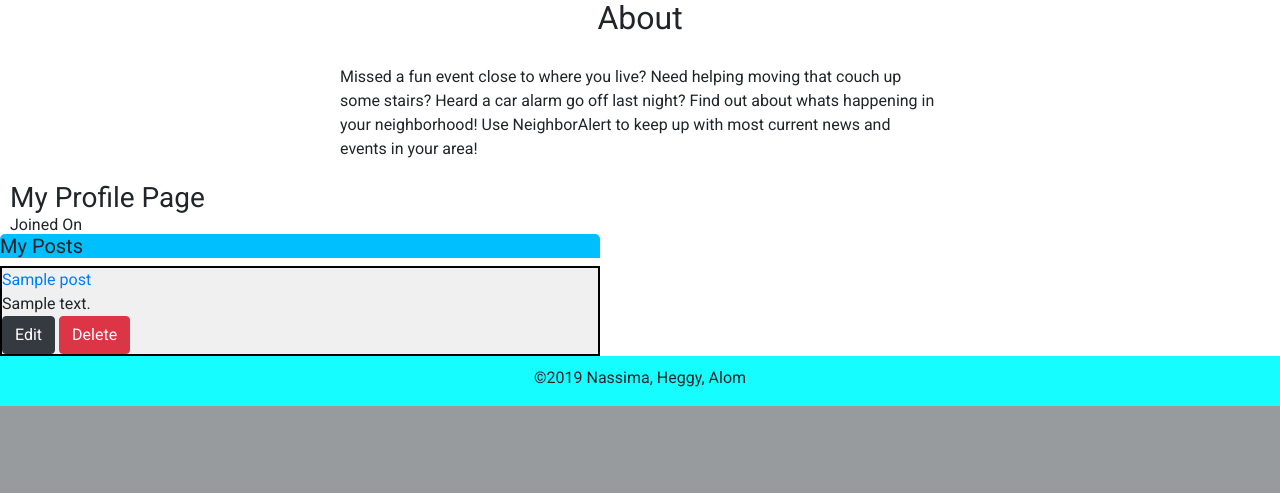
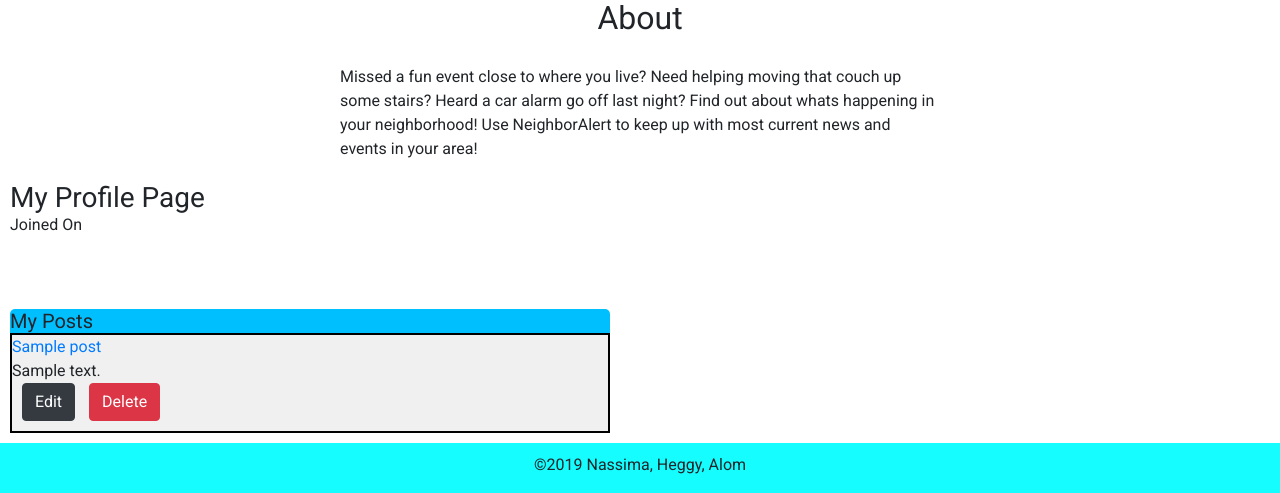
Before and after one commit to nassBouz/Project3-NeighborAlert, a Python web app: template templates/user.html in a window 1280 px wide. Shown: the part 489-982 px from the top of the page. Before the commit the page ends 895 px from the top, so only its background shows below. Run offline with Jinja, Linux system fonts and the light colour scheme; the template is opened without the code that fills it: most values are stand-ins (such as "Sample title", 1, 10 or a date in 2020); some libraries are stand-ins or nearby versions.

Commit message:
user page edits

```diff
--- a/static/css/main.css
+++ b/static/css/main.css
@@ -70,7 +70,7 @@ footer{
     background-color: #16FDFF;
     text-align: center;
     padding: 10px;
-    height: 50px;
+    height:50px;
 }
 
 #anchor{
@@ -127,6 +127,7 @@ footer{
     width:600px;
     height:auto;
     border: 2px solid black;
+    margin-bottom: 10px;
     /* border-radius: 5px; */
 }
 
@@ -161,6 +162,7 @@ footer{
     background-color: deepskyblue;
     border-top-left-radius: 5px;
     border-top-right-radius: 5px;
+    margin:0;
 }
 
 #post-list-wrap{
@@ -193,7 +195,7 @@ textarea{
     margin-top: 20px;
 }
 
-#submitButton{
+#submitButton, #my-posts{
     margin-bottom: 10px;
     margin-left: 10px;
 }
@@ -201,6 +203,10 @@ textarea{
 label, h3, h6, h4, p,i, time{
     margin-left: 10px;
     margin-bottom: 0;
+}
+
+#profile-section{
+    margin-bottom: 75px;
 }
 
 /* button {
--- a/templates/layout.html
+++ b/templates/layout.html
@@ -70,7 +70,7 @@
                     </div>
                 </div>
             <!-- Button trigger modal -->
-                <button type="button" class="btn btn-dark" data-toggle="modal" data-target="#SignUpModal">Sign Up!!!</button>
+                <button type="button" class="btn btn-dark" data-toggle="modal" data-target="#SignUpModal">Sign Up</button>
                 <!-- Modal -->
                 <div class="modal fade" id="SignUpModal" tabindex="-1" role="dialog" aria-labelledby="SignUpModalTitle" aria-hidden="true">
                     <div class="modal-dialog modal-dialog-centered" role="document">
--- a/templates/user.html
+++ b/templates/user.html
@@ -2,16 +2,15 @@
 
 {% block content %}
 <div>
-    <div>
     <h3>My Profile Page</h3>
+    <div id="profile-section">
         <h4>{{ user.fullname }}</h4>
         <h4>{{ user.username }}</h4>
         <h4>{{ user.email }}</h4>
         <h6>Joined On <time data-time="{{ user.joined_at }}" class="distime" datetime="{{ user.joined_at.strftime('%Y-%m-%d') }}">{{ user.joined_at.strftime('%Y-%m-%d') }}</time></h6>
     </div>
-    <div>
+    <div id="my-posts">
         <h5 class="post-title">My Posts</h5>
-
         {% if posts %}
             {% for post in posts %}
                 <article class="message-body">
@@ -21,8 +20,8 @@
                     <div>
                         {{post.text}}
                     </div>
-        <a href={{url_for('edit_post', postid=post.id)}}><button class="btn btn-dark">Edit</button></a>
-        <a href={{url_for('delete_post', postid=post.id)}}><button class="btn btn-danger">Delete</button></a>
+                    <a href={{url_for('edit_post', postid=post.id)}}><button class="btn btn-dark" id="submitButton">Edit</button></a>
+                    <a href={{url_for('delete_post', postid=post.id)}}><button class="btn btn-danger" id="submitButton">Delete</button></a>
                 </article>
             {% endfor %}
         {% endif %}
```
Lines whose indentation alone changed are shown as unchanged.
